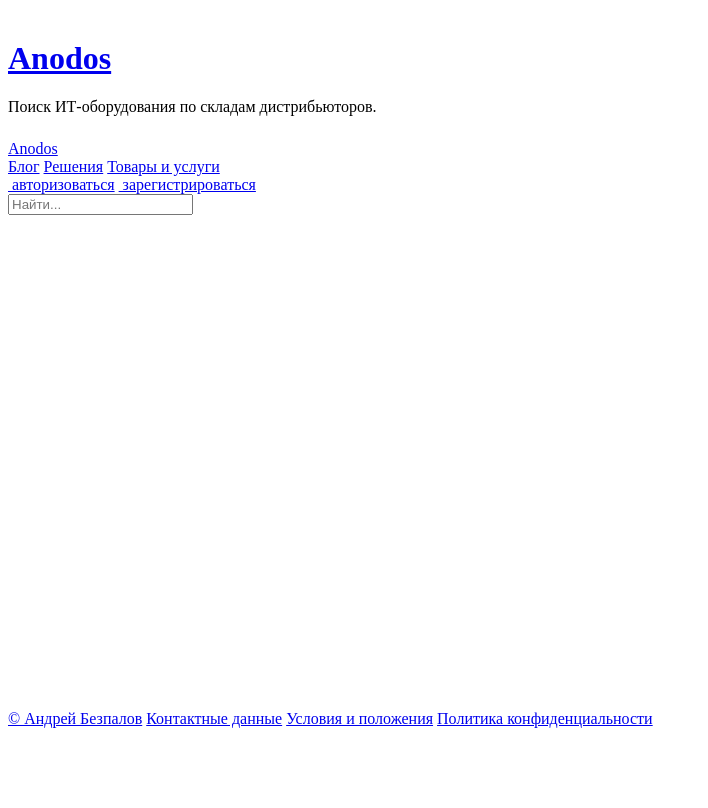
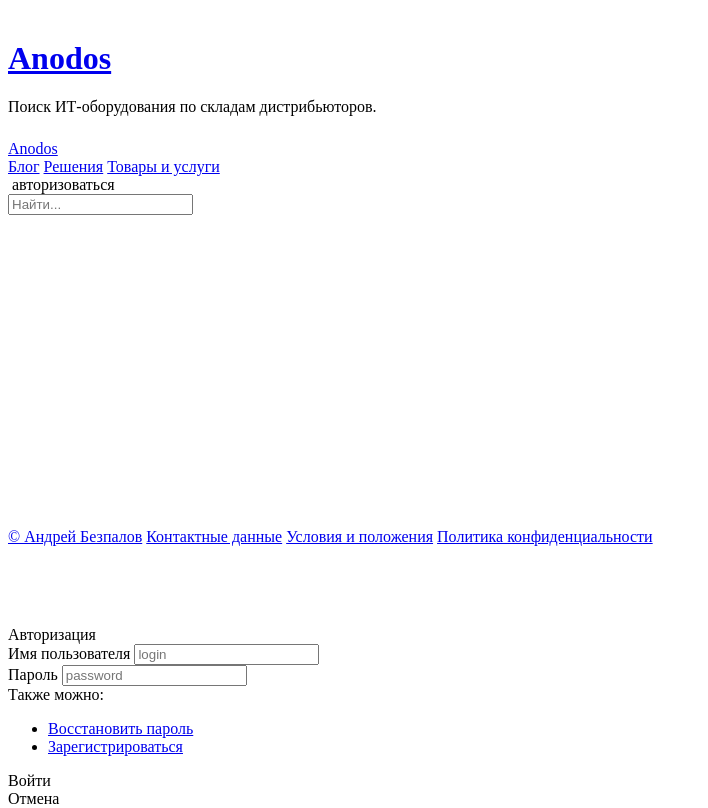
Before and after one commit to abezpalov/anodos, a Django app: template templates/main.html in a window 1280 px wide. Shown: the whole page, without its empty margins (0-708 px from the left). Run offline with Django 3.2, Linux system fonts and the light colour scheme; the template is opened without the code that fills it, so the values that code supplies are empty; some libraries are stand-ins or nearby versions.

Commit message:
Починил авторизацию

```diff
--- a/templates/anodos/js/main.js
+++ b/templates/anodos/js/main.js
@@ -1,5 +1,10 @@
 // Включаем вкладки
 $('.menu .item').tab();
+
+// Закрываем сообщение при нажатии на крестик
+$('.message .close').on('click', function() {
+    $(this).closest('.message').transition('fade');
+});
 
 // Включаем прилипающее верхнее меню
 $('.main.menu').visibility({type: 'fixed'});
--- a/templates/anodos/modal/login.html
+++ b/templates/anodos/modal/login.html
@@ -1,5 +1,6 @@
+{% if user.is_authenticated %}
+
 <!-- Просмотр и редактирование своего профиля -->
-{% if user.is_authenticated %}
 <div id="modal-profile" class="ui modal">
   <i class="close icon"></i>
 
@@ -10,143 +11,113 @@
       <a class="item active" data-tab="view">Просмотр</a>
       <a class="item" data-tab="edit">Редактирование</a>
     </div>
-
     <div class="ui bottom attached tab segment active" data-tab="view">
       <div class="ui grid">
         <div class="four wide column">
-          <img src="" id="view-profile-img" class="ui image">
+          <img src="" id="view-profile-img" class="circular image">
         </div>
         <div class="twelve wide column">
           <p>Name</p>
-          <p id="view--description">Description</p>
+          <p>Description?</p>
         </div>
       </div>
     </div>
+    <div class="ui bottom attached tab segment" data-tab="edit">
+      TODO<!-- TODO Edit profile -->
+    </div>
+  </div>
+  <div class="actions">
+    <div data-do="edit-product-save" class="ui positive button">
+      <i class="icon far fa-save"></i>Сохранить
+    </div>
+    <div data-do="apply-logout" class="ui red deny button">
+      <i class="icon far fa-sign-out"></i>Выйти
+    </div>
+    <div class="ui black deny button">
+      <i class="icon far fa-ban"></i>Отмена
+    </div>
+  </div>
+</div>
 
+<!-- Регистрации -->
+<div id="modal-register" class="ui modal">
+  <i class="close icon"></i>
 
+  <div id="modal-login-header" class="header">Регистрация</div>
 
-
-
-
-
-
-
-	<form action="/logout/" method="post">
-
-		<input type="hidden" name="redirect" value="{{ request.path }}">
-		<input type="hidden" name="csrfmiddlewaretoken" value="{{ csrf_token }}">
-
-        <hr/>
-
-        <div class="button-group">
-            <a class="button alert">Выйти</a>
-            <a class="button secondary" data-do="profile-cancel">Отменить</a>
-        </div>
-
-	</form>
-
-    <button class="close-button" data-close aria-label="Close modal" type="button">
-        <span aria-hidden="true">&times;</span>
-    </button>
-
+  <div class="content">
+    <form class="ui form">
+      <div class="field">
+        <label>Имя</label>
+        <input id="register-firstname" type="text" placeholder="First Name" />
+      </div>
+      <div class="field">
+        <label>Фамилия</label>
+        <input id="register-lastname" type="text" placeholder="Last Name" />
+      </div>
+      <div class="field">
+        <label>Имя пользователя</label>
+        <input id="register-username" type="text" name="username" placeholder="firstname.lastname" />
+      </div>
+      <div class="field">
+        <label>Электронная почта</label>
+        <input id="register-email" type="email" placeholder="your@email.ru" />
+      </div>
+      <div class="field">
+        <label>Пароль</label>
+        <input id="register-password1" type="password" name="password" placeholder = "Password" />
+      </div>
+      <div class="field">
+        <label>Повторите пароль</label>
+        <input id="register-password2" type="password" placeholder="Password">
+      </div>
+      <div id="modal-register-alert"></div>
+    </form>
+  </div>
+  <div class="actions">
+    <div data-do="register-apply" class="ui positive button">
+      <i class="icon far fa-sign-in"></i>Зарегистрироваться и войти
+    </div>
+    <div class="ui black deny button">
+      <i class="icon far fa-ban"></i>Отмена
+    </div>
+  </div>
 </div>
 
 {% else %}
+<!-- Авторизация -->
+<div id="modal-login" class="ui modal">
+  <i class="close icon"></i>
 
-<div id="modal-login" class="reveal" data-reveal>
+  <div id="modal-login-header" class="header">Авторизация</div>
 
-	<form method="post">
-
-		<fieldset>
-
-			<legend>Войти</legend>
-			<label>Имя пользователя
-				<input
-					id          = "login-username"
-					name        = "username"
-					type        = "text"
-					placeholder = "login">
-			</label>
-			<label>Пароль
-				<input
-					id          = "login-password"
-					name        = "password"
-					type        = "password"
-					placeholder = "password">
-			</label>
-		</fieldset>
-
-		<div id = "modal-login-alert"></div>
-
-		<p><a data-do = "login-restore-password">Восстановить пароль.</a></p>
-		<button data-do = "login-apply">Войти</button>
-		<button data-do = "login-cancel" class="secondary">Отмена</button>
-	</form>
-	<a class="close-reveal-modal">&#215;</a>
+  <div class="content">
+    <form class="ui form">
+      <div class="field">
+        <label>Имя пользователя</label>
+        <input id="login-username" name="username" type="text" placeholder="login" />
+      </div>
+      <div class="field">
+        <label>Пароль</label>
+        <input id="login-password" name="password" type="password" placeholder="password" />
+      </div>
+      <div class="ui message">
+        <div class="header">Также можно:</div>
+        <ul class="list">
+          <li><a href="#" data-do="open-password-recovery">Восстановить пароль</a></li>
+          <li><a href="#" data-do="open-register">Зарегистрироваться</a></li>
+        </ul>
+      </div>
+    </form>
+  </div>
+  <div id="modal-login-alert"></div>
+  <div class="actions">
+    <div data-do="apply-login" class="ui positive button">
+      <i class="icon far fa-sign-in"></i>Войти
+    </div>
+    <div class="ui black deny button">
+      <i class="icon far fa-ban"></i>Отмена
+    </div>
+  </div>
 </div>
-
-<!-- Модальное окно регистрации -->
-<div id="modal-register" class="reveal-modal large" data-reveal>
-	<form method="post">
-		<fieldset>
-			<legend>Зарегистрироваться</legend>
-
-			<label>Имя
-				<input
-					id          = "register-firstname"
-					name        = "firstname"
-					type        = "text"
-					placeholder = "First Name">
-			</label>
-
-			<label>Фамилия
-				<input
-					id          = "register-lastname"
-					name        = "lastname"
-					type        = "text"
-					placeholder = "Last Name">
-			</label>
-
-			<label>Имя пользователя
-				<input
-					id          = "register-username"
-					name        = "username"
-					type        = "text"
-					placeholder = "firstname.lastname">
-			</label>
-
-			<label>Электронная почта
-				<input
-					id          = "register-email"
-					name        = "email"
-					type        = "email"
-					placeholder = "your@email.ru">
-			</label>
-
-			<label>Пароль
-				<input
-					id          = "register-password1"
-					name        = "password1"
-					type        = "password"
-					placeholder = "Password">
-			</label>
-
-			<label>Повторите пароль
-				<input
-					id          = "register-password2"
-					name        = "password2"
-					type        = "password"
-					placeholder = "Password">
-			</label>
-		</fieldset>
-
-		<div id = "modal-register-alert"></div>
-
-		<p><a data-do = "view-license">Лицензионное соглашение.</a></p>
-		<button data-do = "register-apply">Зарегистрироваться</button>
-		<button data-do = "register-cancel" class="secondary">Отмена</button>
-	</form>
-	<a class = "close-reveal-modal">&#215;</a>
-</div>
-
 {% endif %}
--- a/templates/main.html
+++ b/templates/main.html
@@ -55,10 +55,9 @@
         {% endif %}
 
         {% if user.is_authenticated %}
-        <a href="#" class="item" data-do="open-profile"><i class="far fa-user"></i>&nbsp;{{ user.first_name }} {{ user.last_name }}</a>
+        <a class="item" data-do="open-profile"><i class="far fa-user"></i>&nbsp;{{ user.first_name }} {{ user.last_name }}</a>
         {% else %}
-        <a href="#" class="item" data-do="open-login"><i class="far fa-sign-in"></i>&nbsp;авторизоваться</a>
-        <a href="#" class="item" data-do="open-register">&nbsp;зарегистрироваться</a>
+        <a class="item" data-do="open-login"><i class="far fa-sign-in"></i>&nbsp;авторизоваться</a>
         {% endif %}
 
         <div class="item">
@@ -67,9 +66,7 @@
             <i class="search link icon"></i>
           </div>
         </div>
-
       </div>
-
     </div>
   </div>
 </header>
@@ -93,6 +90,9 @@
   </div>
 </footer>
 
+{% include "anodos/modal/login.html" %}
+{% block modals %}{% endblock %}
+
 <script src="/static/jquery/jquery-3.2.1.min.js"></script>
 <script src="/static/semantic/semantic.min.js"></script>
 <script defer src="/static/fontawesome/packs/regular.min.js"></script>
@@ -105,6 +105,7 @@
 </script>
 <script>
 {% include "anodos/js/main.js" %}
+{% include "anodos/js/login.js" %}
 </script>
 
 </body>
--- a/urls.py
+++ b/urls.py
@@ -27,7 +27,7 @@
 	url(r'^logs/$', anodos.views.logs),
 
 	url(r'^ajax/login/$', anodos.views.ajax_login),
-	url(r'^logout/$', anodos.views.logout_view),
+	url(r'^ajax/logout/$', anodos.views.ajax_logout),
 
 	url(r'^ajax/create-username/$', anodos.views.ajax_create_username),
 	url(r'^ajax/register/$', anodos.views.ajax_register),
```
Also changed, not shown: templates/anodos/js/login.js (+59 -98 lines), views.py (+17 -39 lines).
